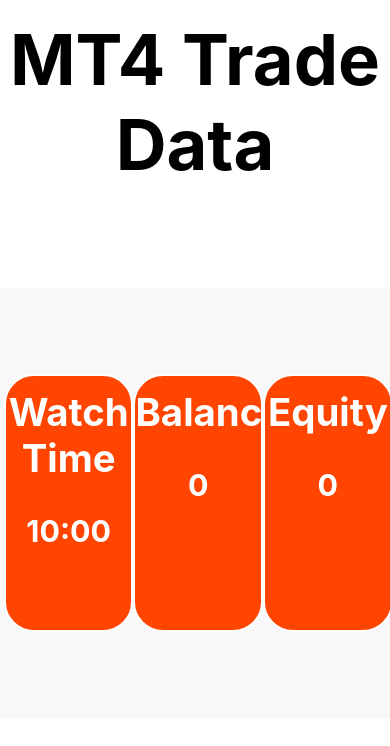
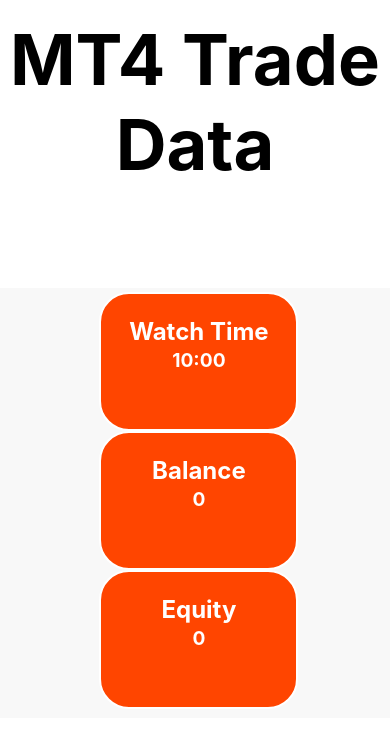
Before and after one commit to hushjozy/Realtime-Trade-data-Bot-frontend, a React (Create React App) app: page / in a window 390 px wide. Shown: the top 746 px of the page. Built offline with nearby package versions, Linux system fonts and the light colour scheme; no server answers.

Commit message:
Update Dashboard.css

```diff
--- a/src/Dashboard.css
+++ b/src/Dashboard.css
@@ -33,3 +33,23 @@
 .card h3{
   font-size: 1.9rem;
 }
+
+@media screen and (max-width: 500px) {
+  .container{
+    flex-direction: column;
+
+  }
+  .card{
+    width: 50%;
+    height: 16vh;
+    }
+    .card h2{
+      font-size: 1.5rem;
+      margin-top: 12%;
+      margin-bottom: 1%;
+    }
+    .card h3{
+      margin-top: 1%;
+      font-size: 1.2rem;
+    }
+}
```
